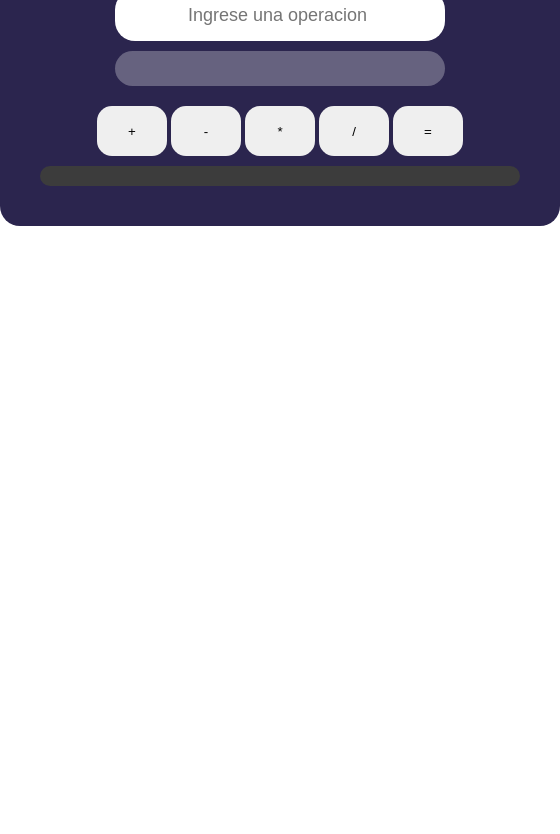
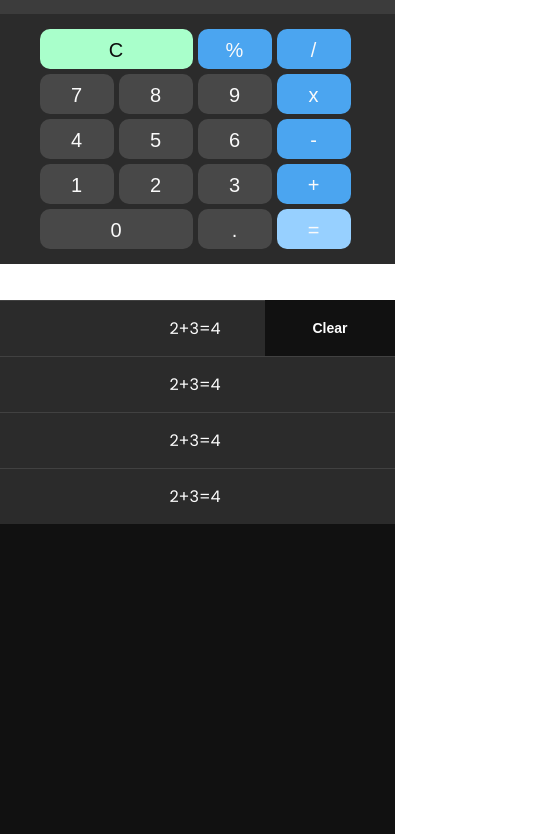
Before and after one commit to YefersonR/2-Calculadora_Web, a plain HTML site: page Index.html in a window 390 px wide. Shown: the part 102-936 px from the top of the page, 560 px wide, since content can reach past the window. Before the commit the page ends 844 px from the top, so only its background shows below. Drawn offline with Linux system fonts and the light colour scheme.

Commit message:
New Design

```diff
--- a/Index.html
+++ b/Index.html
@@ -5,14 +5,65 @@
     <meta http-equiv="X-UA-Compatible" >
     <meta name="viewport" content="width=device-width, initial-scale=1.0">
     <title>Document</title>
-    <link rel="stylesheet" href="styles.css">
+    <link
+    rel="stylesheet" href="styles.css">
+    <link
+    href="https://fonts.googleapis.com/css2?family=Poppins:wght@400;500&display=swap"
+    rel="stylesheet"
+  />
+
 </head>
 <body>
+    <h1>Web Calculator</h1>
     <div id="" class="calculadora">
-        <h1>Calculadora Web</h1>
-        <input id="dato" type="number" placeholder="Ingrese una operacion ">
-        <input id="dato1" class="op" type="text" disabled>
-       <!-- <button id="guardar">guardar</button> -->
+        <div class="calculator">
+                <div class="inputs">
+                    <input id="dato" type="number" value ="0">
+                    <!--<label id="dato1" class="op" type="text" ></label>-->
+                </div>
+                <div class="nums" id="nums">
+                <button class="c">C</button>
+                <button class="ope">%</button>
+                <button class="ope">/</button>
+                <button>7</button>
+                <button>8</button>
+                <button>9</button>
+                <button class="ope">x</button>
+                <button>4</button>
+                <button>5</button>
+                <button>6</button>
+                <button class="ope">-</button>
+                <button>1</button>
+                <button>2</button>
+                <button>3</button>
+                <button class="ope">+</button>
+                <button class="o">0</button>
+                <button>.</button>
+                <button class="res">=</button>
+            </div>
+
+        </div>
+        <div id="historial">
+            <button class="clear" id="clear">
+                Clear
+            </button>
+            <div>
+                <p>2+3=4</p>
+            </div>
+            <div>
+                <p>2+3=4</p>
+            </div>
+            <div>
+                <p>2+3=4</p>
+            </div>
+            <div>
+                <p>2+3=4</p>
+            </div>
+
+        </div>
+    </div>
+    <!--
+>>>>>>> 45166f3 (new design)
         <div id="mostrar">
             <button id="suma">+</button>
             <button id="resta">-</button>
@@ -20,11 +71,10 @@
             <button id="division">/</button>
             <button id="igual">=</button>
         </div>
-        <div id="historial"></div>
-    </div>
+    -->
 
 
 
-    <script src="app.js" ></script>
+    <script src="main.js" ></script>
 </body>
 </html>
--- a/Styles.css
+++ b/Styles.css
@@ -8,78 +8,164 @@ input::-webkit-inner-spin-button {
   -webkit-appearance: none;
   margin: 0;
 }
-
+body{
+    font-family: "Poppins", sans-serif;
+}
+h1{
+    color: #002342;
+    font-weight: 500;
+    text-align: center;
+}
 
 .calculadora{
-    width: 1200px;
-    margin:20px auto;
+
+    margin:auto;
     text-align: center;
-    background: #2B254E;
-    width: 500px;
+    width: 70%;
+    height: 500px;
     border: none;
     border-radius: 20px;
     padding: 30px;
     box-shadow: 0 0 4px #fff;
+    display: grid;
+    grid-template-columns: 600px 350px;
+    justify-content: center;
+}
+.calculator {
+    display: flex;
+    flex-direction: column;
+    height: 60%;
+    width: 100%;
+}
+.calculadora #dato{
+    padding: 20px;
+    text-align: center;
+    font-size: 24px;
+    width: 95%;
+    background:#3c3c3c ;
+    color: #fff;
+    border: none;
+    outline: none;
+}
+
+.nums{
+    display: grid;
+    grid-template-columns: repeat(4,20%);
+    gap: 5px;
+    background:#2B2B2B ;
+    padding: 15px;
+    align-items: center;
+    justify-content: center;
 
 }
-.calculadora h1{
-    color: #ffffff
+.nums button{
+    padding: 10px;
+    height: 40px;
+    background:#484848;
+    color: #fafafa;
+    border-radius: 10px;
+    display: block;
+    border: 0;
+    font-size: 20px;
+    cursor: pointer;
+}
+.nums .ope{
+    background: #4ba5f0;
+}
+.nums .res{
+    background: #97d0ff
+}
+.nums .c{
+    grid-column: 1 / 3;
+    background: rgb(169, 255, 203);
+    color: #0c0c0c;
 
 }
-.calculadora .inputs{
-    display: flex;
-    flex-direction: column;
-    align-items: center;
+.nums .o{
+    grid-column: 1/3;
 }
-.calculadora #dato,#dato1{
-    width: 500px;
-    padding: 15px;
-    text-align: center;
-    border-radius: 10px;
-    font-size: 18px;
+.calculadora .mostrar button{
     border: none;
-    border-radius: 20px;
-    outline: none;
-    margin: 5px;
-    width: 300px;
+    background: rgba(255, 255, 255, 0.8);
 }
 
-.calculadora .op{
-    color: #fff;
-    height: 5px;
-    margin: 10px;
-
+#historial{
+    background: #111111;
+    width: 100%;
+    height: 63.5%;
+    overflow: auto;
+    position: relative;
+}
+#historial .clear{
+    position: absolute;
+    right: 0;
+    padding: 10px;
+    border: 0;
+    font-size: 14px;
+    font-weight: 700;
+    background-color: #111111;
+    color: #FDFDFD ;
+    cursor: pointer;
+}
+#historial div{
+    background: #2B2B2B;
+    color: #FDFDFD;
+    padding:5px;
+    border-top: 1px solid #414141;
 }
 
-.calculadora button{
-    width: 150px;
-    height: 50px;
-    padding: 10px;
-    border : none;
-}
-
-#mostrar{
-    margin-top: 15px;
-}
-#mostrar button{
-    width: 70px;
-    padding: 10px;
-    border-radius: 15px;
-
-}
-#historial{
-    background: #3c3c3c;
-    margin: 10px;
-    padding: 10px;
-    color: #fff;
-    border-radius: 10px;
-}
-#historial div{
-    padding-bottom:5px;
-    margin: 5px;
-
-}
 #historial div p {
     font-size: 16px;
 
 }
+
+@media screen and (max-width: 1180px) {
+    .calculadora{
+        grid-template-columns: 800px;
+        grid-template-rows: repeat(2,1fr);
+        row-gap: .5rem;
+        height: 700px;
+    }
+    #historial{
+        height: 200%;
+    }
+    #historial .clear{
+        width: 200px;
+        padding: 20px;
+    }
+    #historial div{
+        padding: 15px;
+    }
+}
+@media screen and (max-width: 950px) {
+    .calculadora{
+        width: 100%;
+        padding: 0;
+        margin: auto;
+        grid-template-columns: 650px;
+    }
+    .calculadora #dato{
+        width: 94.3%;
+    }
+}
+@media screen and (max-width: 780px) {
+    .calculadora{
+        grid-template-columns: 500px;
+        justify-content: center;
+    }
+    .calculadora #dato{
+        width: 92%;
+    }
+}
+
+@media screen and (max-width: 620px) {
+    .calculadora{
+        grid-template-columns: 400px;
+    }
+    .calculadora #dato{
+        width: 90%;
+    }
+    #historial .clear{
+        width: 130px;
+    }
+}
--- a/app.js
+++ b/app.js
@@ -17,46 +17,42 @@ var division = document.getElementById('division')
 //Operaciones
 
  var opSuma = ()=>{
-    if(dato1.value == ''){
-        dato1.value += `${dato.value}`
+    if(dato1.textContent == ''){
+        dato1.textContent += `${dato.value}`
     }
     else{
-        dato1.value += `+ ${dato.value}`
+        dato1.textContent += ` + ${dato.value}`
     }
     values += parseInt(dato.value)
 
-    console.log(values)
     return values
     };
 var opResta = ()=>{
 
-    dato1.value += `- ${dato.value}`
+    dato1.textContent += `- ${dato.value}`
     values -= parseInt(dato.value)
-    console.log(values)
     return values
 
 }
 
 var opMult =()=>{
-    if(dato1.value == ''){
-        dato1.value += `${dato.value}`
+    if(dato1.textContent == ''){
+        dato1.textContent += `${dato.value}`
     }
     else{
-        dato1.value += `* ${dato.value}`
+        dato1.textContent += `* ${dato.value}`
     }
     values *= parseInt(dato.value)
-    console.log(values)
     return values
 }
 var opDiv =()=>{
-    if(dato1.value == ''){
-        dato1.value += `${dato.value}`
+    if(dato1.textContent == ''){
+        dato1.textContent += `${dato.value}`
     }
     else{
-        dato1.value += `/ ${dato.value}`
+        dato1.textContent += `/ ${dato.value}`
     }
     values /= parseInt(dato.value)
-    console.log(values)
     return values
 }
 
@@ -118,11 +114,11 @@ division.addEventListener('click',()=>{
 
 
 igual.addEventListener('click',()=>{
-    crearOperacion(`${dato1.value} = ${values}`)
+    crearOperacion(`${dato1.textContent} = ${values}`)
     values = 0
     guardarLS()
     limpiar()
-    dato1.value = ''
+    dato1.textContent = ''
 })
 
 
--- /dev/null
+++ b/main.js
@@ -0,0 +1,19 @@
+var input = document.getElementById("dato")
+var historial = document.getElementById("historial")
+var clear = document.getElementById("clear")
+var nums = document.getElementById("nums")
+arrayhistorial = []
+
+
+//Functions
+
+var limpiar = ()=>{
+    input.value = ''
+}
+
+// add Event Listener
+clear.addEventListener('click',()=>{
+    limpiar()
+})
+
+document.addEventListener('DOMContentLoaded',mostrarLS())
```
Also changed, not shown: CalculadoraLink.txt (added).
